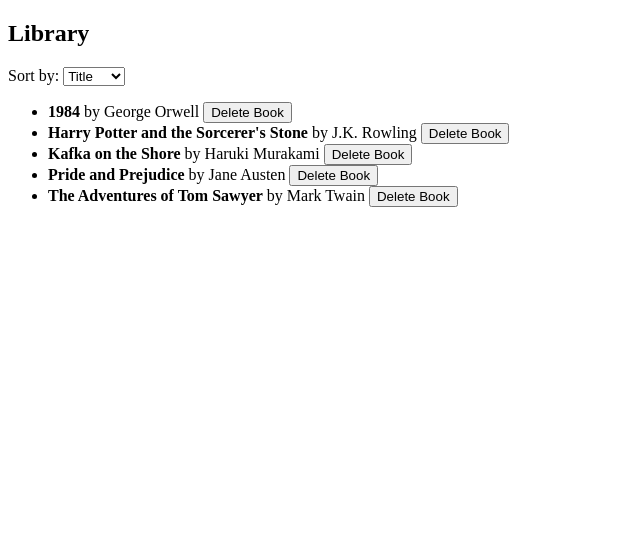
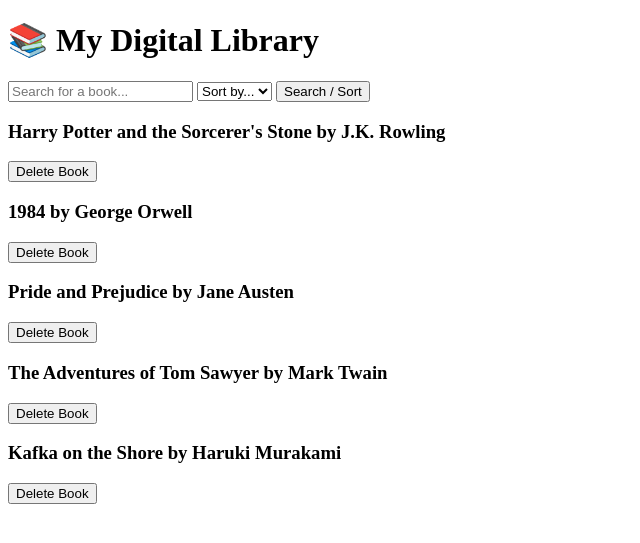
Before and after one commit to saifan340/Book-Alchemy, a Flask app: page / in a window 1280 px wide. Shown: the top 543 px of the page, without its empty margins (0-640 px from the left). Run offline with Flask 3, Linux system fonts and the light colour scheme.

Commit message:
sorting added

```diff
--- a/app.py
+++ b/app.py
@@ -1,12 +1,12 @@
-from flask import Flask, render_template, request
+from flask import Flask, render_template, request, redirect, url_for, flash
+
 from data_models import db, Author, Book
+
 import os
 
 app = Flask(__name__)
 app.secret_key = 'supersecretkey'
 
-
-# Create DB directory and configure path
 basedir = os.path.abspath(os.path.dirname(__file__))
 os.makedirs(os.path.join(basedir, 'data'), exist_ok=True)
 app.config['SQLALCHEMY_DATABASE_URI'] = f'sqlite:///{os.path.join(basedir, "data", "library.sqlite")}'
@@ -14,37 +14,44 @@ app.config['SQLALCHEMY_TRACK_MODIFICATIONS'] = False
 
 db.init_app(app)
 
-with app.app_context():
-    db.create_all()
+"""with app.app_context():
+    db.create_all()"""
 
+"""@app.route('/')
+def home():
+    display home page
+    search_query = request.args.get('q')
 
+    if search_query:
+        books = Book.query.filter(Book.title.ilike(f'%{search_query}%')).all()
+    else:
+        books = Book.query.all()
+
+    return render_template('home.html', books=books)"""
 @app.route('/')
 def home():
-    sort_by = request.args.get('sort_by', 'title')
-    search = request.args.get('search', '').strip()
+    search_query = request.args.get('q', '')
+    sort_by = request.args.get('sort_by', '')
 
     query = Book.query.join(Author)
 
-    if search:
-        query = query.filter(
-            db.or_(
-                Book.title.ilike(f'%{search}%'),
-                Author.name.ilike(f'%{search}%')
-            )
-        )
+    if search_query:
+        query = query.filter(Book.title.ilike(f'%{search_query}%'))
 
-    if sort_by == 'author':
+    # 📚 Sortierung anwenden
+    if sort_by == 'title':
+        query = query.order_by(Book.title)
+    elif sort_by == 'author':
         query = query.order_by(Author.name)
-    else:
-        query = query.order_by(Book.title)
 
     books = query.all()
-    return render_template('home.html', books=books, sort_by=sort_by, search=search)
+
+    return render_template('home.html', books=books, sort_by=sort_by)
 
 
-
-@app.route('/add_author', methods=['GET', 'POST'])  # ✅ fixed
+@app.route('/add_author', methods=['GET', 'POST'])
 def add_author():
+    """Add a new author to the database."""
     message = ''
     if request.method == 'POST':
         name = request.form['name']
@@ -58,6 +65,7 @@ def add_author():
 
 @app.route('/add_book', methods=['GET', 'POST'])
 def add_book():
+    """adds a book to the database"""
     message = ''
     authors = Author.query.all()
     if request.method == 'POST':
@@ -72,17 +80,15 @@ def add_book():
         message = f"Book '{title}' was added successfully."
     return render_template('add_book.html', authors=authors, message=message)
 
-from flask import Flask, render_template, request, redirect, url_for, flash
-
 @app.route('/book/<int:book_id>/delete', methods=['POST'])
 def delete_book(book_id):
+    """Delete book from the database."""
     book = Book.query.get_or_404(book_id)
-    author = book.author  # Verknüpfter Autor
+    author = book.author
 
     db.session.delete(book)
     db.session.commit()
 
-    # Prüfen, ob der Autor noch Bücher hat
     remaining_books = Book.query.filter_by(author_id=author.id).count()
     if remaining_books == 0:
         db.session.delete(author)
--- a/data_models.py
+++ b/data_models.py
@@ -1,4 +1,3 @@
-#from flask import app
 from flask_sqlalchemy import SQLAlchemy
 
 db = SQLAlchemy()
@@ -22,7 +21,7 @@ class Book(db.Model):
         """
         Official representation of the Book object for debugging.
         """
-        return f'<Book {self.title!r}>'  # Using f-string for repr
+        return f'<Book {self.title!r}>'
 
     def __str__(self):
         """
--- a/templates/home.html
+++ b/templates/home.html
@@ -7,31 +7,34 @@
 </head>
 <body>
 
-  <h2>Library</h2>
+  <h1>📚 My Digital Library</h1>
+  <form action="/" method="GET">
+  <input type="text" name="q" placeholder="Search for a book..." value="{{ request.args.get('q', '') }}">
 
-  <form method="GET" action="/">
-    <label for="sort_by">Sort by:</label>
-    <select name="sort_by" id="sort_by" onchange="this.form.submit()">
-      <option value="title" {% if sort_by == 'title' %}selected{% endif %}>Title</option>
-      <option value="author" {% if sort_by == 'author' %}selected{% endif %}>Author</option>
-    </select>
-  </form>
+  <!-- 📊 Sortieren -->
+   <select name="sort_by">
+    <option value="">Sort by...</option>
+    <option value="title" {% if sort_by == 'title' %}selected{% endif %}>Title</option>
+    <option value="author" {% if sort_by == 'author' %}selected{% endif %}>Author</option>
+  </select>
 
+  <button type="submit">Search / Sort</button>
+</form>
 
-  <ul>
   {% if books %}
     {% for book in books %}
-      <li>
-        <strong>{{ book.title }}</strong> by {{ book.author.name }}
+      <div>
+        <h3>{{ book.title }} by {{ book.author.name }}</h3>
+
         <form action="{{ url_for('delete_book', book_id=book.id) }}" method="POST" style="display:inline;">
-          <button type="submit" onclick="return confirm('Are you sure you want to delete this book?');">Delete Book</button>
+          <button type="submit" onclick="return confirm('Are you sure?')">Delete Book</button>
         </form>
-      </li>
+      </div>
     {% endfor %}
   {% else %}
     <p>No books found matching your search.</p>
   {% endif %}
-</ul>
+
 
 </body>
 </html>
```
Also changed, not shown: data/library.sqlite.
